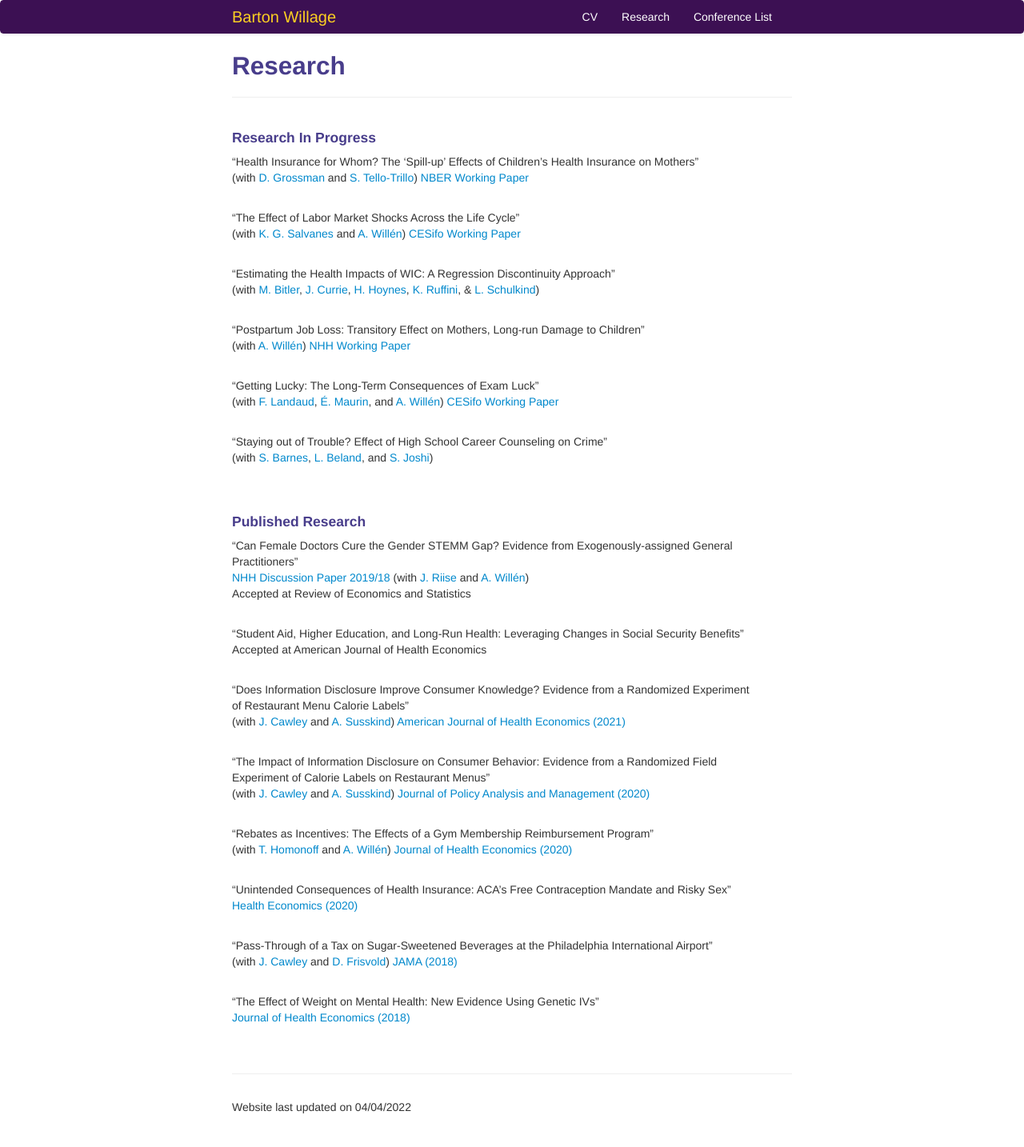
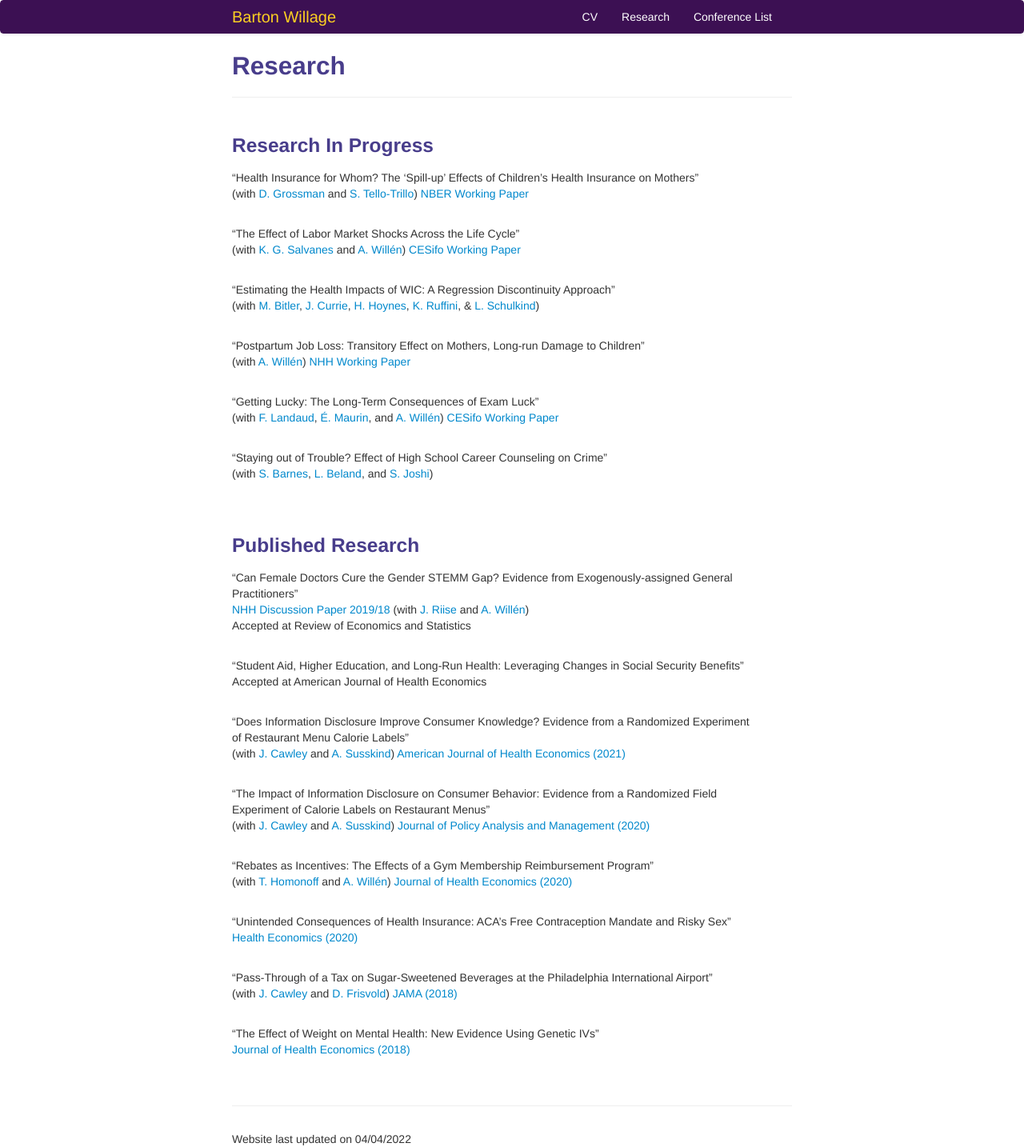
Before and after one commit to bjwillage/bjwillage.github.io, a Jekyll site: the page built from pages/research.md, in a window 1280 px wide. Shown: the whole page at 80% size. Built offline with Jekyll 4.4.1, drawn with Linux system fonts in a browser that asks for light colours; before the commit the page ends 1394 px from its top, so only the background shows below that.

```diff
--- a/pages/research.md
+++ b/pages/research.md
@@ -5,7 +5,7 @@ description: Barton Willage's research
 ---
 
 
-#### Research In Progress
+### Research In Progress
 
 "Health Insurance for Whom? The ‘Spill-up’ Effects of Children’s Health Insurance on Mothers"<br>
 (with [D. Grossman](https://sites.google.com/view/danielgrossman/home) and [S. Tello-Trillo](https://sebastiantellotrillo.com/))
@@ -36,7 +36,7 @@ description: Barton Willage's research
 
 
 <br><br>
-#### Published Research
+### Published Research
 
 "Can Female Doctors Cure the Gender STEMM Gap? Evidence from Exogenously-assigned General Practitioners"<br>
 <a href="https://openaccess.nhh.no/nhh-xmlui/bitstream/handle/11250/2621215/DP%2018.pdf?sequence=1&isAllowed=yba">NHH Discussion Paper 2019/18 </a>
```
